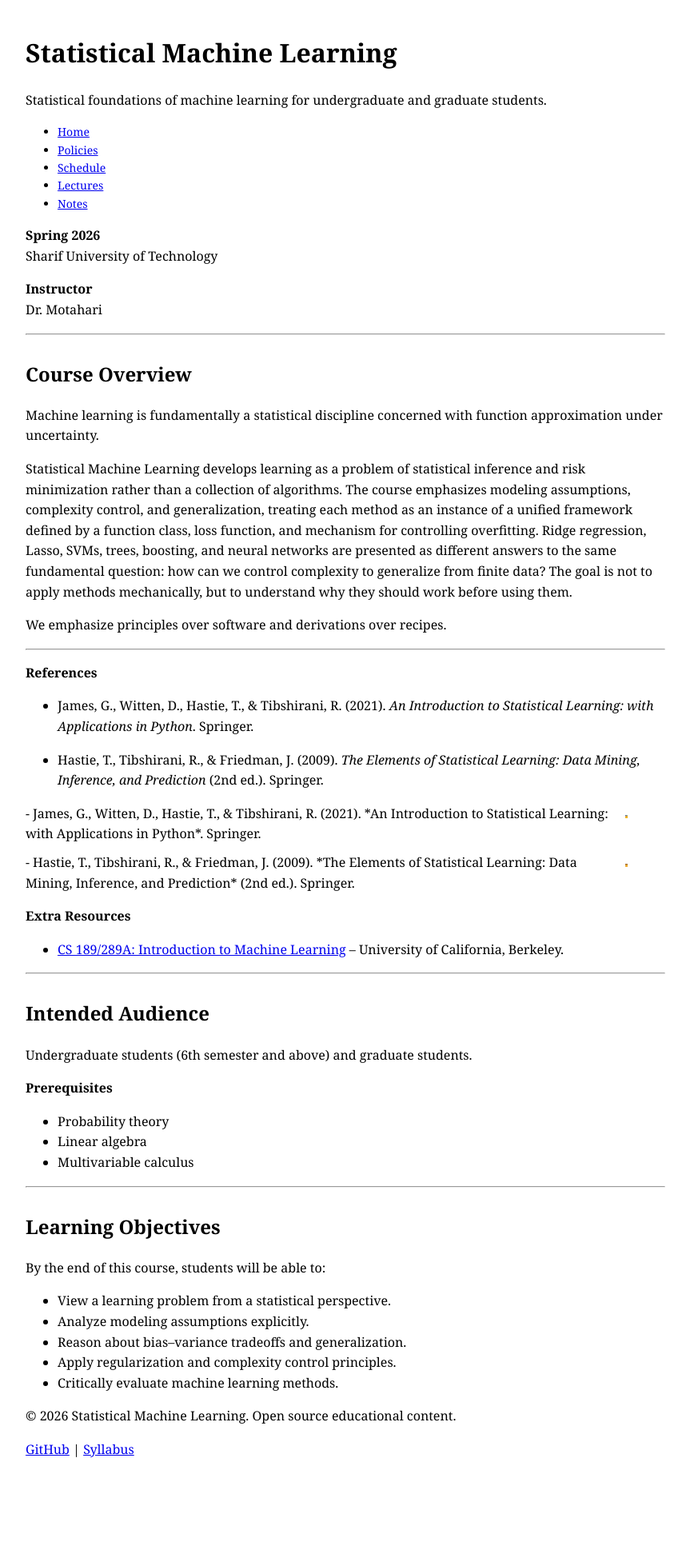
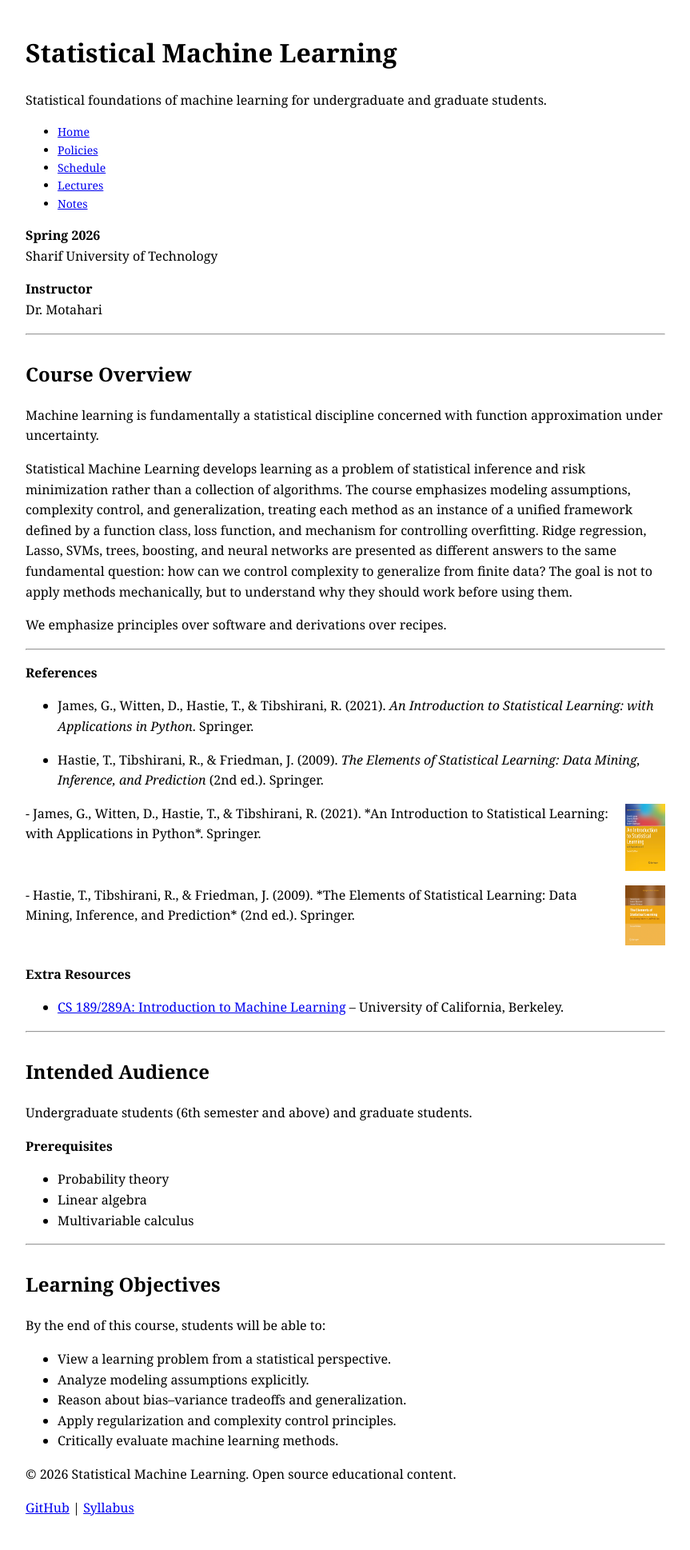
Before and after one commit to MahdiShadrooy/pilot-webpage, a Jekyll site: the page built from index.md, in a window 1280 px wide. Shown: the whole page at 80% size, without its empty margins (208-1071 px from the left). Built offline with Jekyll 4.4.1, drawn with Linux system fonts in a browser that asks for light colours; before the commit the page ends 1866 px from its top, so only the background shows below that.

Commit message:
Update index.md

```diff
--- a/index.md
+++ b/index.md
@@ -32,7 +32,7 @@ We emphasize principles over software and derivations over recipes.
 - James, G., Witten, D., Hastie, T., & Tibshirani, R. (2021). *An Introduction to Statistical Learning: with Applications in Python*. Springer.
 </div>
 <div style="flex:0 0 50px;">
-<img src="assets/images/isl.png" alt="ISL Python Book" style="width:5%;"/>
+<img src="assets/images/isl.png" alt="ISL Python Book" style="width:100%;"/>
 </div>
 
 </div>
@@ -43,7 +43,7 @@ We emphasize principles over software and derivations over recipes.
 - Hastie, T., Tibshirani, R., & Friedman, J. (2009). *The Elements of Statistical Learning: Data Mining, Inference, and Prediction* (2nd ed.). Springer.
 </div>
 <div style="flex:0 0 50px;">
-<img src="assets/images/ESL.jpg" alt="ESL Book" style="width:5%;"/>
+<img src="assets/images/ESL.jpg" alt="ESL Book" style="width:100%;"/>
 </div>
 
 </div>
```
